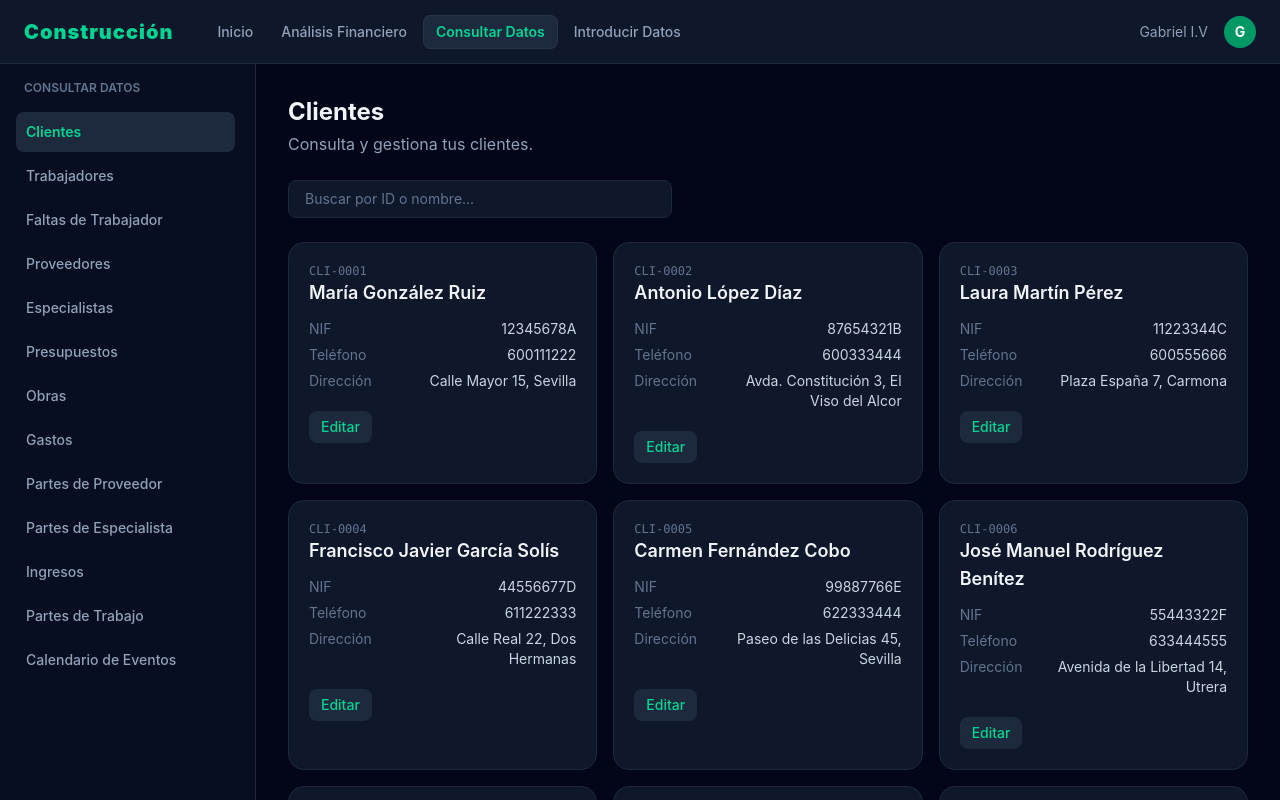
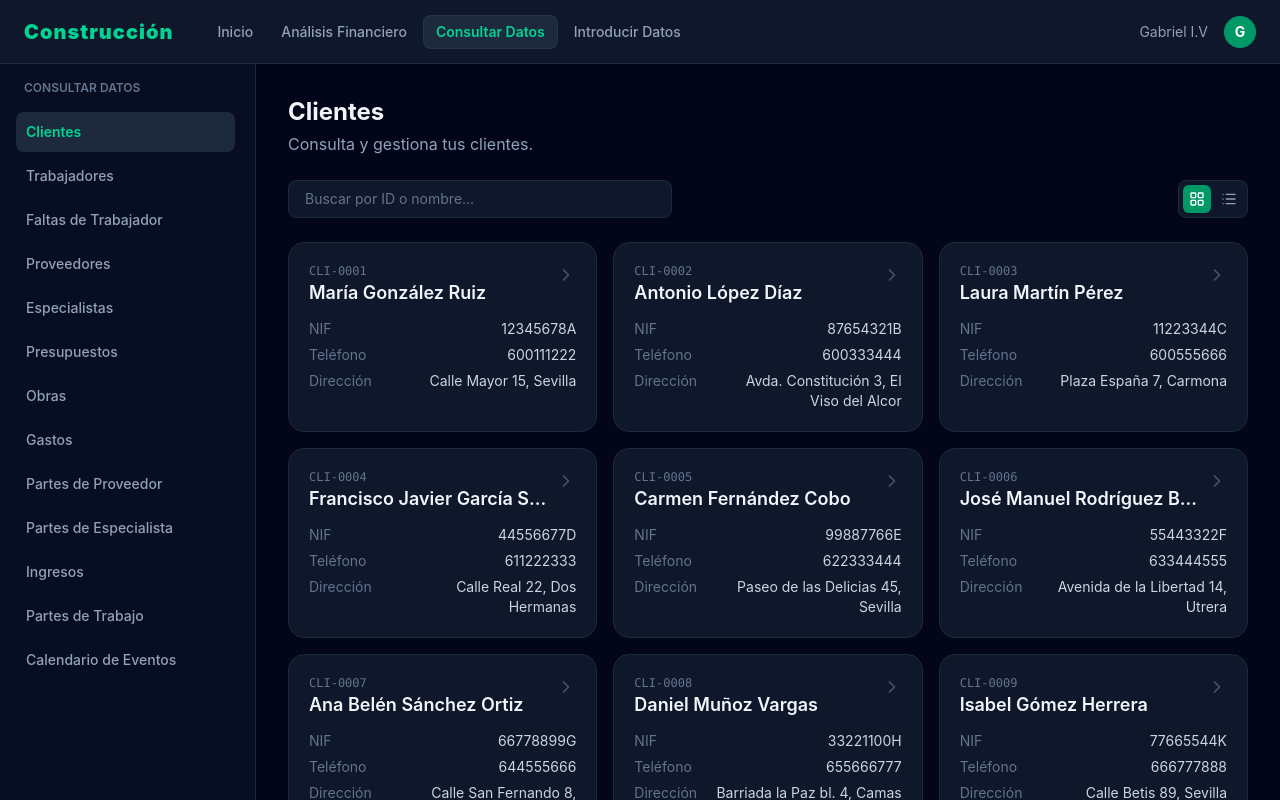
Before and after one commit to pdawgabriel-hub/dashboard-financiero, a React (Vite) app: page /consultar/clientes in a window 1280 px wide. Shown: the top 800 px of the page. Built offline with nearby package versions, Linux system fonts and the light colour scheme.

Commit message:
feat(ui): selector de vista tarjetas/lista y tarjetas clicables en todos los listados

```diff
--- a/src/componentes/Crud/GridConsulta/GridConsulta.tsx
+++ b/src/componentes/Crud/GridConsulta/GridConsulta.tsx
@@ -1,6 +1,8 @@
 import { useState, useMemo } from 'react';
+import { LayoutGrid, List } from 'lucide-react';
 import BuscadorId from '../BuscadorId/BuscadorId';
 import TarjetaDato from '../TarjetaDato/TarjetaDato';
+import TablaDatos from '../TablaDatos/TablaDatos';
 
 interface CampoTarjeta {
   etiqueta: string;
@@ -56,6 +58,7 @@ interface GridConsultaProps {
 export default function GridConsulta({ items, rutaBaseEdicion, nombreVacio, tipoEstado }: GridConsultaProps) {
   const [busqueda, setBusqueda] = useState('');
   const [estadoFiltrado, setEstadoFiltrado] = useState('');
+  const [modoVista, setModoVista] = useState<'tarjetas' | 'lista'>('tarjetas');
 
   // Recuperamos las opciones correctas del diccionario usando las props
   const opcionesEstado = tipoEstado ? DICCIONARIO_ESTADOS[tipoEstado] : undefined;
@@ -78,6 +81,16 @@ export default function GridConsulta({ items, rutaBaseEdicion, nombreVacio, tipo
     });
   }, [items, busqueda, estadoFiltrado]);
 
+  // Resolvemos la ruta de edición una sola vez, la usan tanto la vista en
+  // tarjetas (Kanban) como la vista en lista.
+  const itemsConRuta = useMemo(
+    () => itemsFiltrados.map((item) => ({
+      ...item,
+      rutaEdicion: item.rutaEdicion ?? `${rutaBaseEdicion}/${item.id}`,
+    })),
+    [itemsFiltrados, rutaBaseEdicion]
+  );
+
   return (
     <div className="flex flex-col gap-6">
       <div className="flex flex-col sm:flex-row gap-3 items-center w-full">
@@ -99,21 +112,45 @@ export default function GridConsulta({ items, rutaBaseEdicion, nombreVacio, tipo
             ))}
           </select>
         )}
+
+        {/* Selector de vista: tarjetas (Kanban) / lista, como en Odoo */}
+        <div className="flex items-center gap-1 bg-slate-900 border border-slate-800 rounded-lg p-1 sm:ml-auto">
+          <button
+            type="button"
+            onClick={() => setModoVista('tarjetas')}
+            aria-label="Vista en tarjetas"
+            title="Vista en tarjetas"
+            className={`p-1.5 rounded-md transition-colors ${modoVista === 'tarjetas' ? 'bg-emerald-600 text-white' : 'text-slate-400 hover:text-slate-200'}`}
+          >
+            <LayoutGrid className="w-4 h-4" />
+          </button>
+          <button
+            type="button"
+            onClick={() => setModoVista('lista')}
+            aria-label="Vista en lista"
+            title="Vista en lista"
+            className={`p-1.5 rounded-md transition-colors ${modoVista === 'lista' ? 'bg-emerald-600 text-white' : 'text-slate-400 hover:text-slate-200'}`}
+          >
+            <List className="w-4 h-4" />
+          </button>
+        </div>
       </div>
 
-      {itemsFiltrados.length === 0 ? (
+      {itemsConRuta.length === 0 ? (
         <p className="text-slate-500 text-sm">
           {nombreVacio ?? 'No se encontraron resultados.'}
         </p>
+      ) : modoVista === 'lista' ? (
+        <TablaDatos items={itemsConRuta} />
       ) : (
         <div className="grid grid-cols-1 sm:grid-cols-2 lg:grid-cols-3 gap-4">
-          {itemsFiltrados.map((item) => (
+          {itemsConRuta.map((item) => (
             <TarjetaDato
               key={item.id}
               id={item.id}
               titulo={item.titulo}
               campos={item.campos}
-              rutaEdicion={item.rutaEdicion ?? `${rutaBaseEdicion}/${item.id}`}
+              rutaEdicion={item.rutaEdicion}
             />
           ))}
         </div>
--- /dev/null
+++ b/src/componentes/Crud/TablaDatos/TablaDatos.tsx
@@ -0,0 +1,57 @@
+import { Link } from 'react-router-dom';
+
+interface CampoTarjeta {
+  etiqueta: string;
+  valor: string;
+}
+
+interface ItemTabla {
+  id: string;
+  titulo: string;
+  campos: CampoTarjeta[];
+  rutaEdicion: string;
+}
+
+interface TablaDatosProps {
+  items: ItemTabla[];
+}
+
+// Vista "Lista", equivalente a la vista de lista de Odoo (columnas), como
+// alternativa a la vista en tarjetas (equivalente a la vista Kanban).
+export default function TablaDatos({ items }: TablaDatosProps) {
+  const columnas = items[0]?.campos.map((c) => c.etiqueta) ?? [];
+
+  return (
+    <div className="overflow-x-auto rounded-2xl border border-slate-800">
+      <table className="w-full text-sm border-collapse">
+        <thead>
+          <tr className="bg-slate-900 text-slate-400 text-xs uppercase tracking-wider">
+            <th className="text-left px-4 py-3 font-medium whitespace-nowrap">Título</th>
+            {columnas.map((etiqueta) => (
+              <th key={etiqueta} className="text-left px-4 py-3 font-medium whitespace-nowrap">{etiqueta}</th>
+            ))}
+          </tr>
+        </thead>
+        <tbody>
+          {items.map((item) => (
+            <tr key={item.id} className="border-t border-slate-800 hover:bg-slate-900/70 transition-colors">
+              <td className="px-4 py-3">
+                <Link to={item.rutaEdicion} className="block">
+                  <p className="text-xs text-slate-500 font-mono">{item.id}</p>
+                  <p className="font-medium text-slate-100 whitespace-nowrap">{item.titulo}</p>
+                </Link>
+              </td>
+              {item.campos.map((campo) => (
+                <td key={campo.etiqueta} className="px-4 py-3 text-slate-300 whitespace-nowrap">
+                  <Link to={item.rutaEdicion} className="block">
+                    {campo.valor || '—'}
+                  </Link>
+                </td>
+              ))}
+            </tr>
+          ))}
+        </tbody>
+      </table>
+    </div>
+  );
+}
--- a/src/componentes/Crud/TarjetaDato/TarjetaDato.tsx
+++ b/src/componentes/Crud/TarjetaDato/TarjetaDato.tsx
@@ -1,4 +1,5 @@
-import { useNavigate } from 'react-router-dom';
+import { Link } from 'react-router-dom';
+import { ChevronRight } from 'lucide-react';
 
 interface CampoTarjeta {
   etiqueta: string;
@@ -13,15 +14,17 @@ interface TarjetaDatoProps {
 }
 
 export default function TarjetaDato({ id, titulo, campos, rutaEdicion }: TarjetaDatoProps) {
-  const navigate = useNavigate();
-
   return (
-    <div className="bg-slate-900 border border-slate-800 rounded-2xl p-5 flex flex-col gap-3 hover:border-slate-700 transition-colors">
-      <div className="flex items-start justify-between">
-        <div>
+    <Link
+      to={rutaEdicion}
+      className="bg-slate-900 border border-slate-800 rounded-2xl p-5 flex flex-col gap-3 hover:border-emerald-600/60 hover:bg-slate-900/70 transition-colors"
+    >
+      <div className="flex items-start justify-between gap-2">
+        <div className="min-w-0">
           <p className="text-xs text-slate-500 font-mono">{id}</p>
-          <h3 className="text-lg font-semibold text-slate-100">{titulo}</h3>
+          <h3 className="text-lg font-semibold text-slate-100 truncate">{titulo}</h3>
         </div>
+        <ChevronRight className="w-5 h-5 text-slate-600 shrink-0 mt-0.5" />
       </div>
 
       <div className="flex flex-col gap-1.5 text-sm">
@@ -32,13 +35,6 @@ export default function TarjetaDato({ id, titulo, campos, rutaEdicion }: Tarjeta
           </div>
         ))}
       </div>
-
-      <button
-        onClick={() => navigate(rutaEdicion)}
-        className="mt-2 px-3 py-1.5 bg-slate-800 hover:bg-emerald-600 hover:text-white text-emerald-400 rounded-lg text-sm font-medium transition-colors self-start"
-      >
-        Editar
-      </button>
-    </div>
+    </Link>
   );
 }
```
